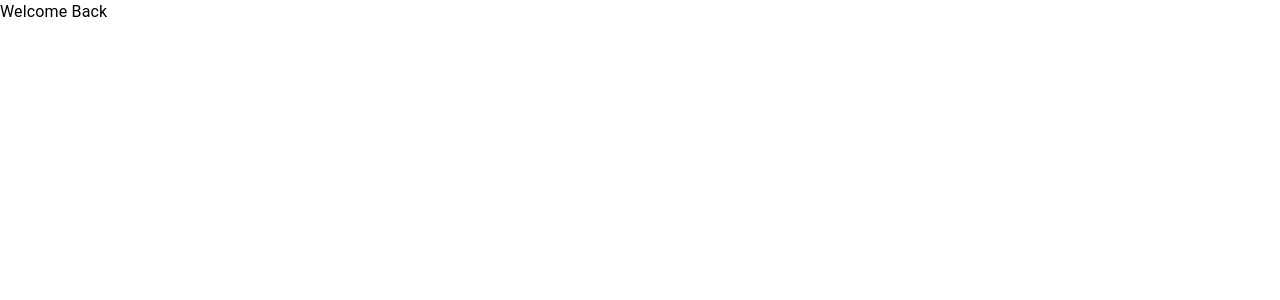
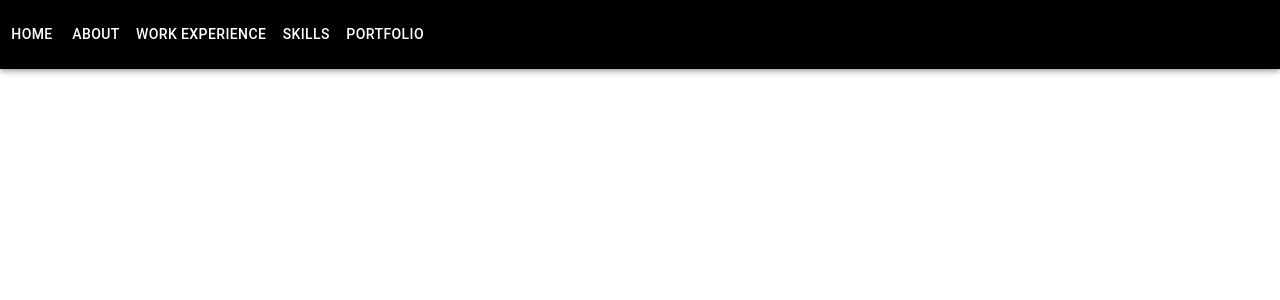
Before and after one commit to Krishnavthakor/Krishna, a React (Create React App) app: page / in a window 1280 px wide. Shown: the top 300 px of the page. Built offline with nearby package versions, Linux system fonts and the light colour scheme.

Commit message:
feat: add navbar to the homepage

```diff
--- /dev/null
+++ b/src/sections/components/Header.tsx
@@ -0,0 +1,64 @@
+import * as React from 'react';
+import AppBar from '@mui/material/AppBar';
+import Box from '@mui/material/Box';
+import Toolbar from '@mui/material/Toolbar';
+import Typography from '@mui/material/Typography';
+import Menu from '@mui/material/Menu';
+import Button from '@mui/material/Button';
+import MenuItem from '@mui/material/MenuItem';
+
+const pages = ['Home','About','Work Experience','Skills','Portfolio'];
+
+const ResponsiveAppBar: React.FC=() =>{
+  const [anchorElNav, setAnchorElNav] = React.useState<null | HTMLElement>(null);
+
+  const handleCloseNavMenu = () => {
+    setAnchorElNav(null);
+  };
+
+  return (
+    <AppBar component="nav" sx={{backgroundColor:"black"}}>
+        <Toolbar disableGutters>
+          <Box sx={{ flexGrow: 1, display: { xs: 'flex', md: 'none' } }}>
+            <Menu
+              id="menu-appbar"
+              anchorEl={anchorElNav}
+              anchorOrigin={{
+                vertical: 'bottom',
+                horizontal: 'left',
+              }}
+              keepMounted
+              transformOrigin={{
+                vertical: 'top',
+                horizontal: 'left',
+              }}
+              open={Boolean(anchorElNav)}
+              onClose={handleCloseNavMenu}
+              sx={{
+                display: { xs: 'block', md: 'none' },
+              }}
+            >
+              {pages.map((page) => (
+                <MenuItem key={page} onClick={handleCloseNavMenu}>
+                  <Typography textAlign="center">{page}</Typography>
+                </MenuItem>
+              ))}
+            </Menu>
+          </Box>
+
+          <Box sx={{ flexGrow: 1, display: { xs: 'none', md: 'flex' } }}>
+            {pages.map((page) => (
+              <Button
+                key={page}
+                onClick={handleCloseNavMenu}
+                sx={{ my: 2, color: 'white', display: 'block' }}
+              >
+                {page}
+              </Button>
+            ))}
+          </Box>
+        </Toolbar>
+    </AppBar>
+  );
+}
+export default ResponsiveAppBar;
--- a/src/sections/pages/homePage.tsx
+++ b/src/sections/pages/homePage.tsx
@@ -1,13 +1,13 @@
 // HomePage.js
 import React from "react";
-import { Grid, Typography } from "@mui/material";
+import { Grid } from "@mui/material";
 import ResponsiveAppBar from "../components/Header";
 
 function HomePage() {
     return (
         <Grid container>
             <Grid item xs={12}>
-               <Typography>Welcome Back</Typography>
+               <ResponsiveAppBar/>
             </Grid>
         </Grid>
     );
```
